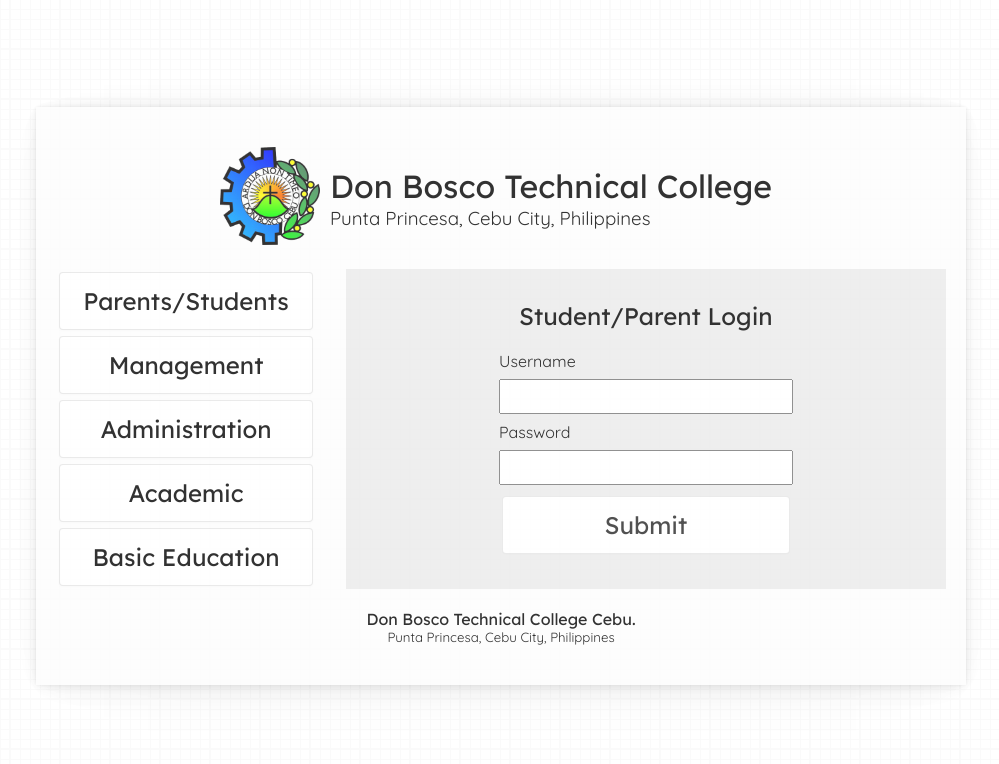
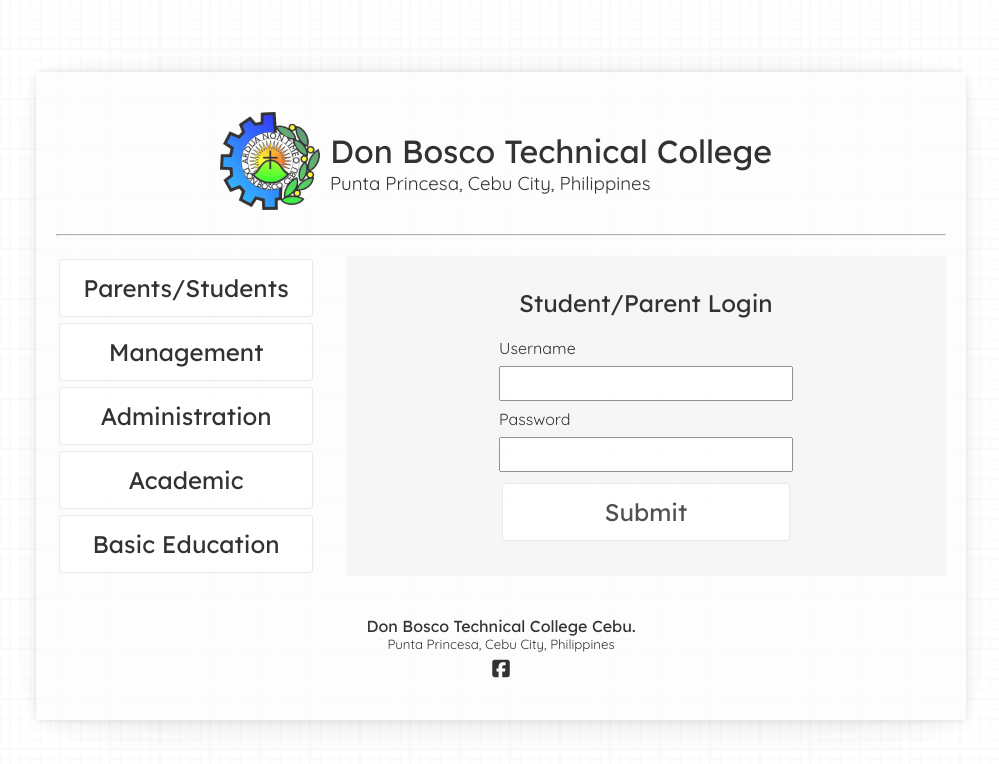
Before and after one commit to devliqht/school-automate, a plain HTML site: page index.html in a window 1280 px wide. Shown: the whole page, without its empty margins (139-1138 px from the left). Drawn offline with Linux system fonts and the light colour scheme.

Commit message:
more content haha

```diff
--- a/css/page.css
+++ b/css/page.css
@@ -101,7 +101,7 @@ footer {
     width: 600px;
     align-items: center;
     justify-content: center;
-    background: rgb(235, 235, 235);
+    background: rgb(245, 245, 245);
     padding: 20px;
 }
 
@@ -126,3 +126,14 @@ footer {
     font-weight: 300;
     text-align: center;
 }
+
+.footer-icon-wrapper {
+    display: flex;
+    justify-content: center;
+    align-items: center;
+    height: 24px;
+}
+
+.footer-icon-wrapper i {
+    padding: 5px;
+}
--- a/index.html
+++ b/index.html
@@ -25,6 +25,8 @@
             href="https://fonts.googleapis.com/css2?family=Roboto:wght@100&display=swap"
             rel="stylesheet"
         />
+
+        <script src="https://kit.fontawesome.com/1fb0157614.js" crossorigin="anonymous"></script>
 
         <!--Stylesheets-->
         <link rel="stylesheet" href="css/page.css" />
@@ -66,6 +68,8 @@
                         </div>
                     </div>
                 </header>
+                <hr>
+                <div class="padding-sm"></div>
                 <main>
                     <div class="main-wrapper">
                         <div class="main-sidebar">
@@ -112,13 +116,14 @@
                                 </div>
                                 <div class="form-row">
                                     <label class="form-label" for="lname">Password</label>
-                                    <input class="form-input" type="password" id="oassword" name="password"></input>
+                                    <input class="form-input" type="password" id="password" name="password"></input>
                                 </div>
                                 <input class="sidebar-btn" type="submit" value="Submit">
                             </form>
                         </div>
                     </div>
                 </main>
+                <div class="padding-sm"></div>
                 <footer>
                     <div class="footer-wrapper">
                         <div class="footer-title">
@@ -127,7 +132,10 @@
                         <div class="footer-description">
                             <h5>Punta Princesa, Cebu City, Philippines</h3>
                         </div>
-                        <div class="footer-icon-wrapper"></div>
+                        <div class="padding" style="padding: 2px;"></div>
+                        <div class="footer-icon-wrapper">
+                            <i class="fab fa-facebook-square fa-lg" style="color: var(--dark);"></i>
+                        </div>
                     </div>
                 </footer>
             </div>
```
